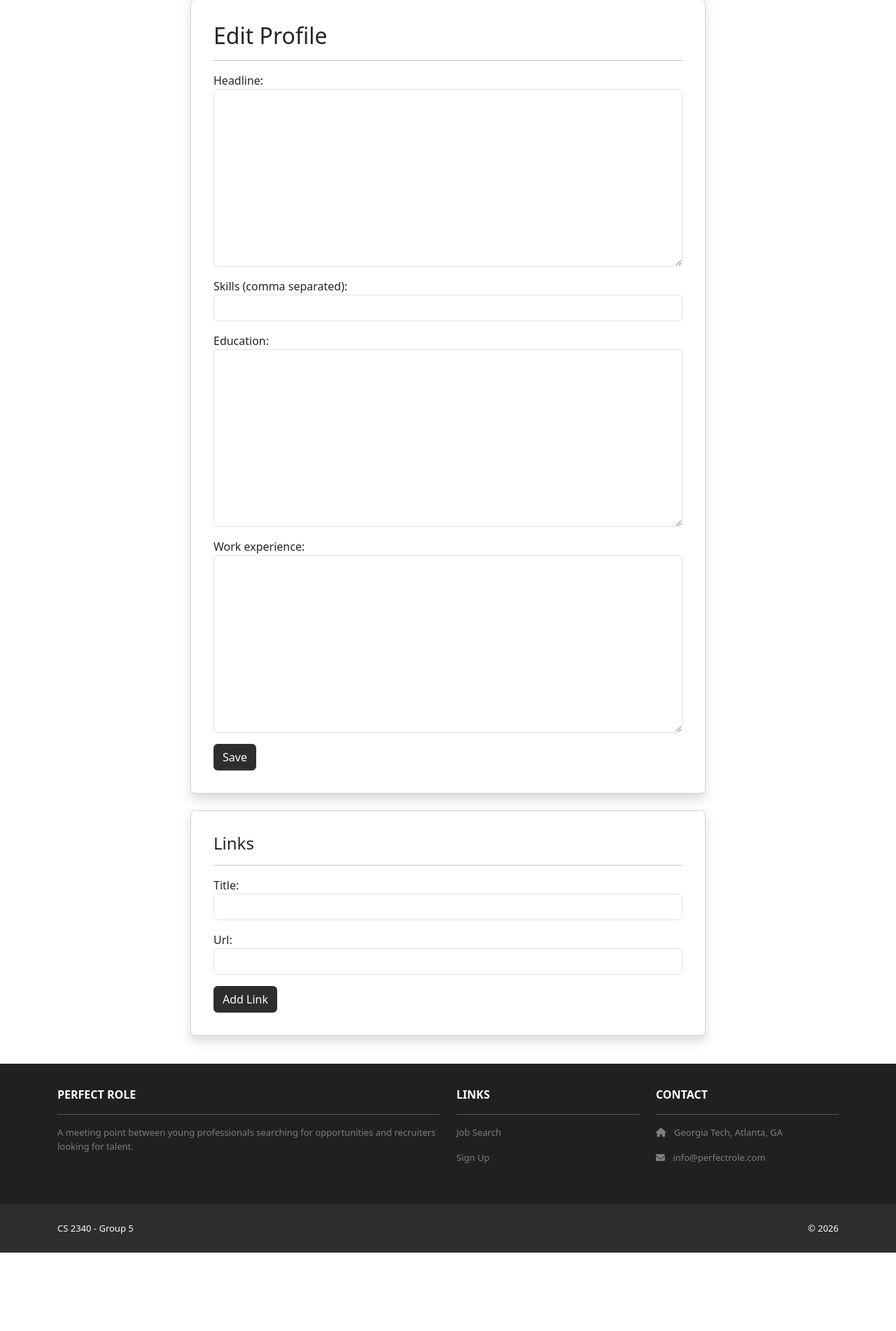
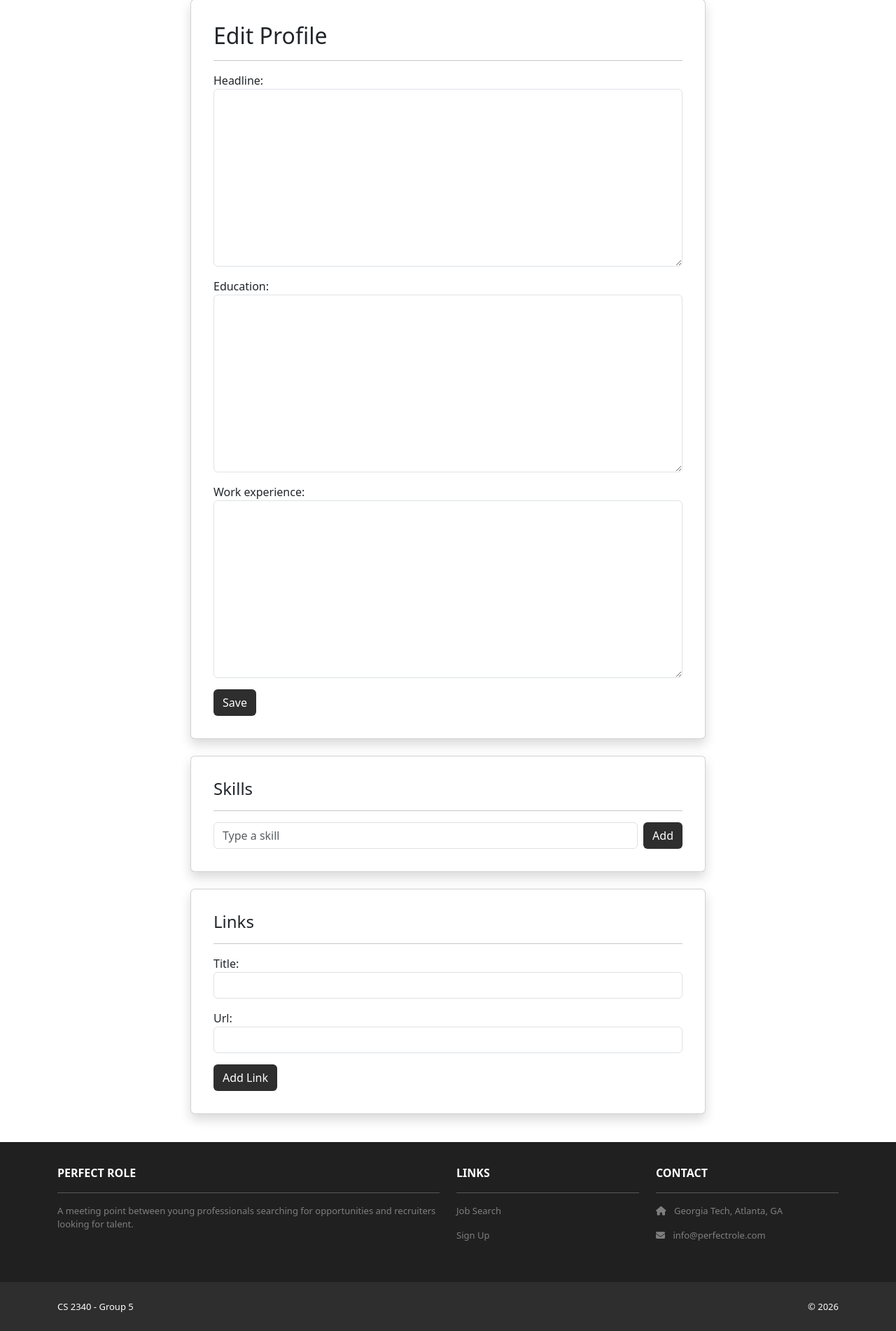
Before and after one commit to CS2340Group5/Project2, a Django app: page /accounts/profile/edit/ in a window 1280 px wide. Shown: the part 113-2015 px from the top of the page at 70% size. Before the commit the page ends 1903 px from the top, so only its background shows below. Run offline with Django 5.2, Linux system fonts and the light colour scheme; the visitor is signed in with stand-in values (Sample User, id 1); data that the repository does not hold is empty.

Commit message:
SCRUM-21 Profile skills from shared Skill list with type-ahead

```diff
--- a/perfect_role/accounts/forms.py
+++ b/perfect_role/accounts/forms.py
@@ -40,8 +40,8 @@ class GenericUserCreationForm(UserCreationForm):
 class ProfileForm(forms.ModelForm):
     class Meta:
         model = GenericUser
-        fields = ('headline', 'skills', 'education', 'experience')
-        labels = {'skills': 'Skills (comma separated)', 'experience': 'Work experience'}
+        fields = ('headline', 'education', 'experience')
+        labels = {'experience': 'Work experience'}
 
     def __init__(self, *args, **kwargs):
         super(ProfileForm, self).__init__(*args, **kwargs)
--- a/perfect_role/accounts/models.py
+++ b/perfect_role/accounts/models.py
@@ -30,7 +30,7 @@ class GenericUser(AbstractUser):
     experience = models.TextField(max_length=500, blank=True)
 
     headline = models.TextField(max_length=150, blank=True)
-    skills = models.CharField(max_length=255, blank=True)
+    skills = models.ManyToManyField('posts.Skill', blank=True)
 
     # Privacy options: what recruiters can see on this profile
     is_public = models.BooleanField(default=True)
--- a/perfect_role/accounts/templates/accounts/edit_profile.html
+++ b/perfect_role/accounts/templates/accounts/edit_profile.html
@@ -15,7 +15,46 @@
             </form>
           </div>
         </div>
-        <div class="card shadow p-3 mb-4 rounded">
+        <div class="card shadow p-3 mb-4 rounded" id="skills">
+          <div class="card-body">
+            <h4>Skills</h4>
+            <hr />
+            <p>
+              {% for skill in user.skills.all %}
+              <span class="badge bg-secondary fs-6 me-1">{{ skill.name }}
+                <a class="text-white text-decoration-none" href="{% url 'accounts.remove_skill' skill.id %}">&times;</a>
+              </span>
+              {% endfor %}
+            </p>
+            <form method="POST" action="{% url 'accounts.add_skill' %}" class="position-relative">
+              {% csrf_token %}
+              <div class="d-flex gap-2">
+                <input class="form-control" name="name" id="skill-input" placeholder="Type a skill" autocomplete="off" required>
+                <button type="submit" class="btn bg-dark text-white">Add</button>
+              </div>
+              <div class="list-group position-absolute w-100 shadow" id="skill-suggestions" style="z-index: 10"></div>
+            </form>
+            <script>
+              const skills = [{% for skill in template_data.all_skills %}"{{ skill.name|escapejs }}",{% endfor %}];
+              const input = document.getElementById('skill-input');
+              const box = document.getElementById('skill-suggestions');
+              input.addEventListener('input', function () {
+                const text = input.value.trim().toLowerCase();
+                box.innerHTML = '';
+                if (!text) return;
+                skills.filter(s => s.toLowerCase().includes(text)).slice(0, 8).forEach(s => {
+                  const item = document.createElement('button');
+                  item.type = 'button';
+                  item.className = 'list-group-item list-group-item-action';
+                  item.textContent = s;
+                  item.onclick = () => { input.value = s; input.form.submit(); };
+                  box.appendChild(item);
+                });
+              });
+            </script>
+          </div>
+        </div>
+        <div class="card shadow p-3 mb-4 rounded" id="links">
           <div class="card-body">
             <h4>Links</h4>
             <hr />
--- a/perfect_role/accounts/templates/accounts/profile.html
+++ b/perfect_role/accounts/templates/accounts/profile.html
@@ -10,7 +10,11 @@
             {% if template_data.is_owner or template_data.profile_user.is_public %}
             <p class="text-muted">{{ template_data.profile_user.headline }}</p>
             <hr />
-            <p><b>Skills:</b> {{ template_data.profile_user.skills }}</p>
+            <p><b>Skills:</b>
+              {% for skill in template_data.profile_user.skills.all %}
+              <span class="badge bg-secondary">{{ skill.name }}</span>
+              {% endfor %}
+            </p>
             {% if template_data.is_owner or template_data.profile_user.show_education %}
             <p><b>Education:</b> {{ template_data.profile_user.education }}</p>
             {% endif %}
--- a/perfect_role/accounts/urls.py
+++ b/perfect_role/accounts/urls.py
@@ -8,6 +8,8 @@ urlpatterns = [
     path('profile/<uuid:id>/', views.profile, name='accounts.profile_view'),
     path('profile/privacy/', views.privacy, name='accounts.privacy'),
     path('profile/edit/', views.edit_profile, name='accounts.edit_profile'),
+    path('profile/skills/add/', views.add_skill, name='accounts.add_skill'),
+    path('profile/skills/<int:id>/remove/', views.remove_skill, name='accounts.remove_skill'),
     path('profile/links/add/', views.add_link, name='accounts.add_link'),
     path('profile/links/<int:id>/delete/', views.delete_link, name='accounts.delete_link'),
 ]
--- a/perfect_role/accounts/views.py
+++ b/perfect_role/accounts/views.py
@@ -1,6 +1,8 @@
 from .forms import GenericUserCreationForm, CustomErrorList, ProfileForm, SocialLinkForm, PrivacyForm
 from .models import SocialLink, GenericUser
+from posts.models import Skill
 from django.shortcuts import get_object_or_404
+from django.urls import reverse
 from django.shortcuts import render
 from django.shortcuts import redirect
 from django.contrib.auth import login as auth_login, authenticate, logout as auth_logout
@@ -64,6 +66,7 @@ def edit_profile(request):
         template_data['form'] = ProfileForm(instance=request.user)
         template_data['link_form'] = SocialLinkForm()
         template_data['links'] = request.user.sociallinks.all()
+        template_data['all_skills'] = Skill.objects.all()
         return render(request, 'accounts/edit_profile.html', {'template_data': template_data})
     elif request.method == 'POST':
         form = ProfileForm(request.POST, instance=request.user, error_class=CustomErrorList)
@@ -74,6 +77,7 @@ def edit_profile(request):
             template_data['form'] = form
             template_data['link_form'] = SocialLinkForm()
             template_data['links'] = request.user.sociallinks.all()
+            template_data['all_skills'] = Skill.objects.all()
             return render(request, 'accounts/edit_profile.html', {'template_data': template_data})
 
 @login_required
@@ -84,13 +88,13 @@ def add_link(request):
             link = form.save(commit=False)
             link.user = request.user
             link.save()
-    return redirect('accounts.edit_profile')
+    return redirect(reverse('accounts.edit_profile') + '#links')
 
 @login_required
 def delete_link(request, id):
     link = get_object_or_404(SocialLink, id=id, user=request.user)
     link.delete()
-    return redirect('accounts.edit_profile')
+    return redirect(reverse('accounts.edit_profile') + '#links')
 
 @login_required
 def privacy(request):
@@ -104,3 +108,19 @@ def privacy(request):
         if form.is_valid():
             form.save()
         return redirect('accounts.profile')
+
+@login_required
+def add_skill(request):
+    name = request.POST.get('name', '').strip()
+    if name:
+        skill = Skill.objects.filter(name__iexact=name).first()
+        if skill is None:
+            skill = Skill.objects.create(name=name)
+        request.user.skills.add(skill)
+    return redirect(reverse('accounts.edit_profile') + '#skills')
+
+@login_required
+def remove_skill(request, id):
+    skill = get_object_or_404(Skill, id=id)
+    request.user.skills.remove(skill)
+    return redirect(reverse('accounts.edit_profile') + '#skills')
```
Also changed, not shown: perfect_role/accounts/migrations/0007_remove_genericuser_skills_genericuser_skills.py (added).
